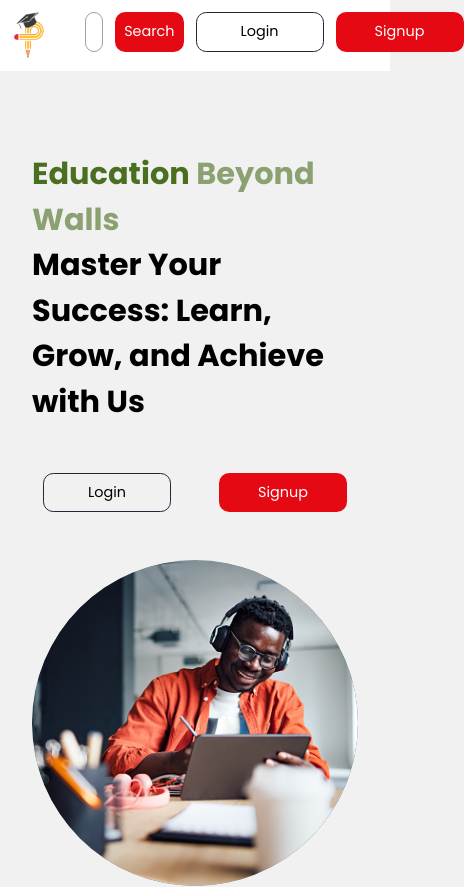
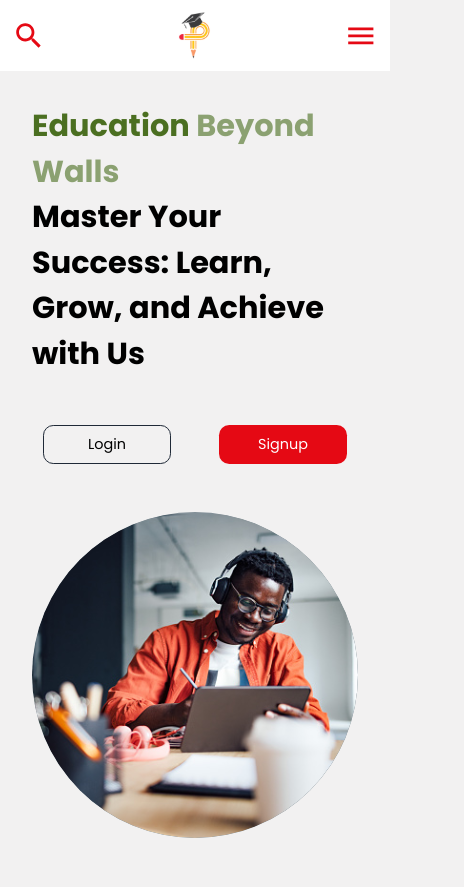
Before and after one commit to pappitito/pedawall-v1, a Next.js app: page / in a window 390 px wide. Shown: the top 887 px of the page, 464 px wide, since content can reach past the window. Built offline with nearby package versions, Linux system fonts and the light colour scheme.

Commit message:
responsiveness update

```diff
--- a/package.json
+++ b/package.json
@@ -11,7 +11,8 @@
   "dependencies": {
     "@emotion/react": "^11.11.1",
     "@emotion/styled": "^11.11.0",
-    "@mui/material": "^5.14.0",
+    "@mui/icons-material": "^5.14.1",
+    "@mui/material": "^5.14.1",
     "@types/node": "20.3.3",
     "@types/react": "18.2.14",
     "@types/react-dom": "18.2.6",
--- a/src/app/globals.css
+++ b/src/app/globals.css
@@ -63,3 +63,6 @@ body{
 .myCenter4{
   margin: 0 auto;
 }
+.MuiPaper-root {
+  outline: none;
+}
--- /dev/null
+++ b/src/components/Searchbar.tsx
@@ -0,0 +1,17 @@
+import React from 'react'
+import SearchIcon from '@mui/icons-material/Search';
+interface searchBarProps {
+    ref?: any;
+}
+const Searchbar = ({ref}: searchBarProps) => {
+  return (
+    <div className='w-full'>
+        <form className='flex w-full'>
+            <input ref={ref} className='text-[0.9rem] p-[0.5rem] w-full outline-none border-[1.5px] border-r-[0px] border-gray-400  rounded-l-[0.64rem]' type="text" placeholder='what do you want to learn' />
+            <button className='bg-[#E50914] p-[0.56rem] pr-[0.9rem] pl-[0.9rem] text-[0.9rem] text-white cursor-pointer trans rounded-r-[0.64rem]' type='submit'><SearchIcon/></button>
+        </form>
+    </div>
+  )
+}
+
+export default Searchbar
--- a/src/components/misc.tsx
+++ b/src/components/misc.tsx
@@ -19,7 +19,7 @@ export const dummyCourses : CourseProp[] = [
         coverImg: 'assets/courseImg.svg'
     },
     {
-        title: 'Professional Certificate In Social Media Marketing and content strategy development',
+        title: 'Professional Certificate In Social Media Marketing strategy development',
         school: "Cobra kai",
         level: 'intermediate',
         type: 'proffessional',
--- a/src/containers/EducationUltraMuros.tsx
+++ b/src/containers/EducationUltraMuros.tsx
@@ -24,7 +24,7 @@ const EducationUltraMuros = () => {
 
 
   return (
-    <div className='flex flex-col p-[2rem] pt-[5rem] xsm:p-[5rem] w-full'>
+    <div className='flex flex-col p-[2rem]  xsm:pt-[4.5rem] xsm:p-[5rem] w-full'>
         <div className='flex flex-col  sm:flex-row justify-between  items-center w-full'>
             <div className='flex  flex-col'>
                 <div className='flex flex-col text-[1.9rem] xs:text-[2.2rem] xsm:text-[2.5rem] lg:text-[3rem] font-bold'>
--- a/src/containers/ExploreByCategory.tsx
+++ b/src/containers/ExploreByCategory.tsx
@@ -9,7 +9,7 @@ interface CategoryCardProps {
 }
 const CategoryCard = ({icon, title, subtitle, count}:CategoryCardProps) =>{
     return (
-        <div className='flex flex-col md:min-h-[17.4rem] bg-white p-6 w-full rounded-[1.2rem] md:max-w-[15.4rem]'>
+        <div className='flex flex-col md:min-h-[17.4rem] bg-white hover:bg-[#E50914] cursor-pointer duration-500 hover:text-white hover:scale-105  p-6 w-full rounded-[1.2rem] md:max-w-[15.4rem]'>
         <div className='flex justify-between items-center mb-2'>
             <img className='w-[1.8rem]' src={icon} alt="icon" />
             <div className='text-[#4B6F21]'>{count}+</div>
--- a/src/containers/Footer.tsx
+++ b/src/containers/Footer.tsx
@@ -1,9 +1,42 @@
+import Link from 'next/link'
 import React from 'react'
 
 const Footer = () => {
   return (
-    <div className='w-full mt-8 bg-black h-[12rem]'>
-        <div>hello</div>
+    <div className='w-full flex flex-col mt-8 pt-[4rem] p-6 xs:pl-[3rem] xs:pr-[3rem]  text-white bg-black'>
+        <div className='flex sm:pl-[5rem] sm:pr-[5rem] flex-wrap gap-4 justify-between'>
+          <div className='flex flex-col gap-2'>
+             <img className='w-[4rem]' src='/assets/logo.svg' alt="" />
+             <p className='w-[14rem] text-[0.8rem]'>Study any topic, anytime. explore
+                thousands of courses for the lowest
+                price ever!</p>
+              <div className='flex'>
+                  socials
+              </div>
+          </div>
+          <div className='flex text-[0.9rem] justify-between gap-5 sm:gap-[3rem]'>
+            <div className='flex flex-col leading-5 gap-2'>
+                <h1 className='text-[1.1rem] font-semibold'>Pedawalls</h1>
+                <Link href={''}>About Us</Link>
+                <Link href={''}>What we offer</Link>
+                <Link href={''}>Free courses</Link>
+                <Link href={''}>All courses</Link>
+                <Link href={''}>Become a partner</Link>
+            </div>
+            <div className='flex flex-col leading-5 gap-1'>
+                <h1 className='text-[1.1rem] font-semibold'>Help</h1>
+                <Link href={''}>Contact Us</Link>
+                <Link href={''}>Privacy poilicy</Link>
+                <Link href={''}>Terms and conditions</Link>
+                <Link href={''}>Refund policy</Link>
+                <Link href={''}>Notice a bug?</Link>
+                <Link href={''}>FAQ</Link>
+            </div>
+          </div>
+        </div>
+        <div className='flex justify-between text-[0.9rem] p-3 border-t-[1px] mt-[3rem] mb-1 border-t-gray-400'>
+          <h2>© 2023 PEDAWALLS, All rights reserved</h2>
+        </div>
     </div>
   )
 }
--- a/src/containers/Header.tsx
+++ b/src/containers/Header.tsx
@@ -1,11 +1,39 @@
 "use client"
 import Button from '@/components/Button'
 import Input from '@/components/Input'
+import Searchbar from '@/components/Searchbar'
 import Link from 'next/link'
-import React, { useState } from 'react'
+import React, { useEffect, useRef, useState } from 'react'
+import MenuIcon from '@mui/icons-material/Menu';
+import SearchIcon from '@mui/icons-material/Search';
+import CloseIcon from '@mui/icons-material/Close';
+import Drawer from '@mui/material/Drawer'
+
+
 
 const Header = () => {
     const [searchForm, setSearchForm] = useState({searchContent: ''})
+    const [showSearch, setShowSearch] = useState(false)
+    const [menuOpen, setMenuOpen] = useState(false)
+
+    const inputRef = useRef<HTMLInputElement>(null)
+
+  function focus() {
+    if(inputRef.current) {
+        console.log('entered');
+
+        inputRef.current.focus();
+      }
+
+  }
+
+
+  useEffect(()=>{
+    focus()
+
+
+  },[showSearch])
+
     const handleSearchChange = (e: any)=>{
         setSearchForm({ ...searchForm, [e.target.name]: e.target.value });
     }
@@ -14,27 +42,78 @@ const Header = () => {
     }
 
   return (
-    <div className='flex sticky w-full bg-white justify-between p-3'>
-       <img className='w-[2.2rem] ' src='/assets/logo.svg' alt='logo' />
-       <div className='flex w-[80%] justify-between  gap-3'>
-       <form onSubmit={handleSearchSubmit} className='flex gap-3 w-[100%]'>
-        <div className='w-[100%] max-w-[40rem] '>
-            <Input name='searchContent'  value={searchForm.searchContent} onChange={handleSearchChange} placeholder='what do you want to learn?' />
-        </div>
-            <div className=' w-[100%] max-w-[8rem]'>
-                <Button isSubmit content={'Search'} />
+    <div className='flex sticky top-0 w-full z-[20] bg-white items-center justify-between p-3'>
+       {showSearch?
+            <div className='flex w-full p-[0.18rem] items-center gap-2'>
+                <div className='w-full'>
+                    <form className='flex w-full'>
+                        <input ref={inputRef} className='text-[0.9rem] p-[0.5rem] w-full outline-none border-[1.5px] border-r-[0px] border-gray-400  rounded-l-[0.64rem]' type="text" placeholder='what do you want to learn' />
+                        <button className='bg-[#E50914] p-[0.56rem] pr-[0.9rem] pl-[0.9rem] text-[0.9rem] text-white cursor-pointer trans rounded-r-[0.64rem]' type='submit'><SearchIcon/></button>
+                    </form>
+                 </div>
+                <div onClick={()=>setShowSearch(false)} className='text-[#E50914] cursor-pointer text-[3rem] flex'>
+                    <CloseIcon className='!w-[2.1rem] !h-[2.1rem]'/>
+                </div>
             </div>
-       </form>
-       <div className='flex  gap-3'>
-            <Link className=' w-[8rem] ' href='/login'>
+        :
+       <div className='w-full flex items-center justify-between'>
+        <img className='w-[2.2rem] hidden xsm:flex ' src='/assets/logo.svg' alt='logo' />
+       <div className='flex w-full sm:w-[90%] items-center md:w-[80%] justify-end sm:justify-between  gap-3'>
+       <div className='hidden pl-5 pr-5 sm:pl-0 sm:pr-0 xsm:flex w-full ml-2 max-w-[42rem] '>
+            <Searchbar />
+       </div>
+       <div onClick={()=>setMenuOpen(true)} className='text-[#E50914] text-[3rem] hidden xsm:flex sm:hidden'>
+                 <MenuIcon className='!w-[2.1rem] !h-[2.1rem]'/>
+            </div>
+       <div className='flex xsm:hidden gap-2 w-full  items-center justify-between'>
+          <div onClick={()=> {
+                focus()
+                setShowSearch(true)
+                }
+                } className='text-[#E50914] text-[3rem] cursor-pointer flex xsm:hidden'>
+                <SearchIcon className='!w-[2.1rem] !h-[2.1rem]' />
+            </div>
+            <img className='w-[2.2rem] flex xsm:hidden' src='/assets/logo.svg' alt='logo' />
+
+            <div onClick={()=>setMenuOpen(true)} className='text-[#E50914] text-[3rem] flex sm:hidden'>
+                 <MenuIcon className='!w-[2.1rem] !h-[2.1rem]'/>
+            </div>
+
+       </div>
+       <div className='hidden sm:flex  gap-3'>
+            <Link className='w-[6.5rem] md:w-[8rem] ' href='/login'>
                 <Button isOutlined content='Login'  />
             </Link>
-             <Link className='w-[8rem]' href='/signup'>
+             <Link className=' w-[6.5rem] md:w-[8rem]' href='/signup'>
                 <Button  content='Signup'  />
              </Link>
 
        </div>
        </div>
+       </div>
+       }
+       <Drawer
+
+        anchor='right'
+        open={menuOpen}
+        onClose={()=> setMenuOpen(false)}
+       >
+            <div className='w-[100vw] xsm:w-[60vw]  p-6'>
+                <div onClick={()=>setMenuOpen(false)} className='text-[#E50914] cursor-pointer text-[3rem] flex'>
+                    <CloseIcon className='!w-[2.1rem] !h-[2.1rem]'/>
+                </div>
+                <div className='flex flex-col gap-4 mt-[4rem] items-center '>
+                    <Link className='w-[6.5rem] md:w-[8rem] ' href='/login'>
+                        <Button isOutlined content='Login'  />
+                    </Link>
+                    <Link className=' w-[6.5rem] md:w-[8rem]' href='/signup'>
+                        <Button  content='Signup'  />
+                    </Link>
+                </div>
+
+            </div>
+       </Drawer>
+       {showSearch && <div onClick={()=>setShowSearch(false)} className='w-[100vw] h-[100vh] bg-black opacity-40 absolute z-[100] top-[4.47rem] left-0'>hello</div>}
     </div>
   )
 }
--- a/src/containers/Vision.tsx
+++ b/src/containers/Vision.tsx
@@ -6,7 +6,7 @@ const Vision = () => {
     <div className='flex p-8 xsm:pl-[5rem] xsm:pr-[5rem] gap-[5rem]'>
         <img className='max-w-[28rem] w-full hidden md:flex' src="/assets/vision.svg" alt="mission" />
         <div className='flex flex-col gap-6  justify-evenly'>
-            <div className='flex items-start gap-4  bg-white p-6 w-full rounded-[1.2rem] '>
+            <div className='flex flex-col xsm:flex-row items-start gap-1 xsm:gap-4  bg-white p-6 w-full rounded-[1.2rem] '>
                     <img className='w-[2.3rem]' src="/assets/bullseye.svg" alt="" />
                     <div className='flex flex-col gap-3'>
                         <h1 className='text-[1.3rem]  font-semibold mb-1'>Our Mission</h1>
@@ -14,7 +14,7 @@ const Vision = () => {
                             consequat duis enim velit mollit. Exercitation veniam consequat sunt nostrud amet.</p>
                     </div>
             </div>
-            <div className='flex items-start gap-4  bg-white p-6 w-full rounded-[1.2rem] '>
+            <div className='flex flex-col xsm:flex-row items-start gap-1 xsm:gap-4  bg-white p-6 w-full rounded-[1.2rem] '>
                     <img className='w-[2.2rem]' src="/assets/info.svg" alt="" />
                     <div className='flex flex-col gap-3'>
                         <h1 className='text-[1.3rem]  font-semibold mb-1'>Who we are</h1>
@@ -22,7 +22,7 @@ const Vision = () => {
                             consequat duis enim velit mollit. Exercitation veniam consequat sunt nostrud amet.</p>
                     </div>
             </div>
-            <div className='flex items-start gap-4  bg-white p-6 w-full rounded-[1.2rem] '>
+            <div className='flex flex-col xsm:flex-row items-start gap-1 xsm:gap-4  bg-white p-6 w-full rounded-[1.2rem] '>
                     <img className='w-[2.3rem]' src="/assets/binoculars.svg" alt="" />
                     <div className='flex flex-col gap-3'>
                         <h1 className='text-[1.3rem]  font-semibold mb-1'>Our Vision</h1>
--- a/tailwind.config.js
+++ b/tailwind.config.js
@@ -9,7 +9,7 @@ module.exports = {
     extend: {
       screens: {
         'xs': '430px',    // Custom extra small screen size
-        'xsm': '600px',
+        'xsm': '550px',
         'sm': '700px',    // Custom small screen size
         'md': '830px',    // Custom medium screen size
         'lg': '1024px',
```
Also changed, not shown: src/containers/TopCourses.tsx (+5 -5 lines), 1 other file (tests, documents, lock files or other folders).
